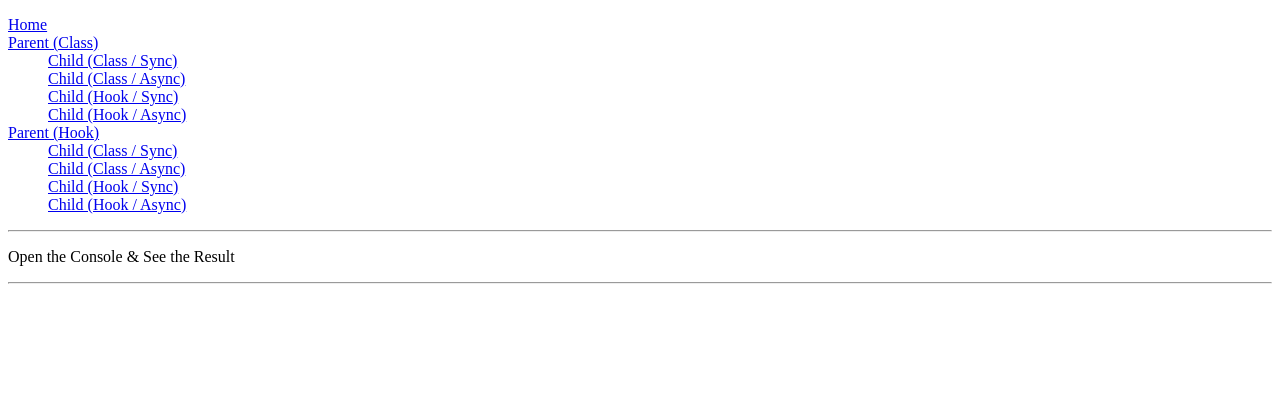
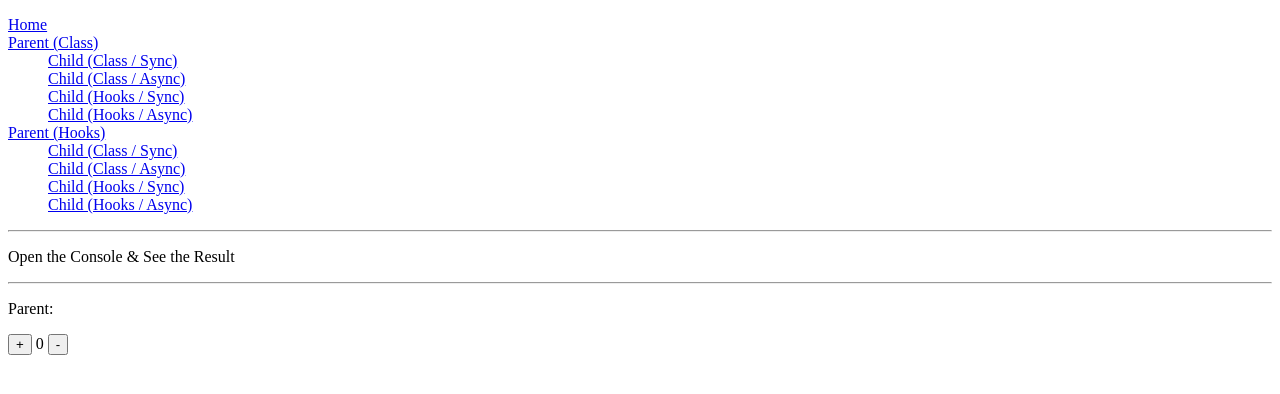
Before and after one commit to tonghuashuo/react-lifecycle, a React (Create React App) app: page /#/hooks in a window 1280 px wide. Shown: the top 394 px of the page. Built offline with nearby package versions, Linux system fonts and the light colour scheme.

Commit message:
refactor: rename Hook to Hooks

```diff
--- a/src/App.tsx
+++ b/src/App.tsx
@@ -1,21 +1,21 @@
 import React, { Component, Fragment } from 'react'
 import { Switch, Route, NavLink} from 'react-router-dom'
 import ParentClass from './components/ParentClass'
-import ParentHook from './components/ParentHook'
+import ParentHooks from './components/ParentHooks'
 
 const routes = [
   { to: '/', label: 'Home' },
   { to: '/class', label: 'Parent (Class)', children: [
     { to: '/class-sync', label: 'Child (Class / Sync)' },
     { to: '/class-async', label: 'Child (Class / Async)' },
-    { to: '/hook-sync', label: 'Child (Hook / Sync)' },
-    { to: '/hook-async', label: 'Child (Hook / Async)' },
+    { to: '/hooks-sync', label: 'Child (Hooks / Sync)' },
+    { to: '/hooks-async', label: 'Child (Hooks / Async)' },
   ] },
-  { to: '/hook', label: 'Parent (Hook)', children: [
+  { to: '/hooks', label: 'Parent (Hooks)', children: [
     { to: '/class-sync', label: 'Child (Class / Sync)' },
     { to: '/class-async', label: 'Child (Class / Async)' },
-    { to: '/hook-sync', label: 'Child (Hook / Sync)' },
-    { to: '/hook-async', label: 'Child (Hook / Async)' }
+    { to: '/hooks-sync', label: 'Child (Hooks / Sync)' },
+    { to: '/hooks-async', label: 'Child (Hooks / Async)' }
   ] },
 ]
 
@@ -51,7 +51,7 @@ class App extends Component {
 
         <Switch>
           <Route path='/class' component={ParentClass} />
-          <Route path='/hook' component={ParentHook} />
+          <Route path='/hooks' component={ParentHooks} />
         </Switch>
       </div>
     )
--- a/src/components/ChildHookSync.tsx
+++ b/src/components/ChildHooksAsync.tsx
@@ -2,7 +2,7 @@ import React, { useState, useEffect } from 'react'
 import { ParentProps } from './interface'
 import { getDelay } from './utils'
 
-const ChildHookSync = (props: ParentProps) => {
+const ChildHooksAsync = (props: ParentProps) => {
   const { parentCounter } = props
   const [counter, setCounter] = useState(0)
 
@@ -51,4 +51,4 @@ const ChildHookSync = (props: ParentProps) => {
   )
 }
 
-export default ChildHookSync
+export default ChildHooksAsync
--- a/src/components/ChildHookAsync.tsx
+++ b/src/components/ChildHooksSync.tsx
@@ -2,7 +2,7 @@ import React, { useState, useEffect } from 'react'
 import { ParentProps } from './interface'
 import { getDelay } from './utils'
 
-const ChildHookAsync = (props: ParentProps) => {
+const ChildHooksSync = (props: ParentProps) => {
   const { parentCounter } = props
   const [counter, setCounter] = useState(0)
 
@@ -51,4 +51,4 @@ const ChildHookAsync = (props: ParentProps) => {
   )
 }
 
-export default ChildHookAsync
+export default ChildHooksSync
--- a/src/components/ParentClass.tsx
+++ b/src/components/ParentClass.tsx
@@ -2,15 +2,15 @@ import React, { Component } from 'react'
 import Loadable from 'react-loadable'
 import { Switch, Route, RouteComponentProps} from 'react-router-dom'
 import ChildClassSync from './ChildClassSync'
-import ChildHookSync from './ChildHookSync'
+import ChildHooksSync from './ChildHooksSync'
 import { getDelay } from './utils'
 
 const ChildClassAsync = Loadable({
   loader: () => import('./ChildClassAsync'),
   loading: () => null
 })
-const ChildHookAsync = Loadable({
-  loader: () => import('./ChildHookAsync'),
+const ChildHooksAsync = Loadable({
+  loader: () => import('./ChildHooksAsync'),
   loading: () => null
 })
 
@@ -79,8 +79,8 @@ class ParentClass extends Component<ParentClassProps> {
         <Switch>
           <Route path={`${this.props.match.path}/class-sync`} render={props => <ChildClassSync parentCounter={this.state.counter} />} />
           <Route path={`${this.props.match.path}/class-async`} render={props => <ChildClassAsync parentCounter={this.state.counter} />} />
-          <Route path={`${this.props.match.path}/hook-sync`} render={props => <ChildHookSync parentCounter={this.state.counter} />} />
-          <Route path={`${this.props.match.path}/hook-async`} render={props => <ChildHookAsync parentCounter={this.state.counter} />} />
+          <Route path={`${this.props.match.path}/hooks-sync`} render={props => <ChildHooksSync parentCounter={this.state.counter} />} />
+          <Route path={`${this.props.match.path}/hooks-async`} render={props => <ChildHooksAsync parentCounter={this.state.counter} />} />
         </Switch>
       </div>
     )
--- a/src/components/ParentHook.tsx
+++ b/src/components/ParentHooks.tsx
@@ -2,21 +2,21 @@ import React, { useState, useEffect } from 'react'
 import Loadable from 'react-loadable'
 import { Switch, Route, RouteComponentProps} from 'react-router-dom'
 import ChildClassSync from './ChildClassSync'
-import ChildHookSync from './ChildHookSync'
+import ChildHooksSync from './ChildHooksSync'
 import { getDelay } from './utils'
 
 const ChildClassAsync = Loadable({
   loader: () => import('./ChildClassAsync'),
   loading: () => null
 })
-const ChildHookAsync = Loadable({
-  loader: () => import('./ChildHookAsync'),
+const ChildHooksAsync = Loadable({
+  loader: () => import('./ChildHooksAsync'),
   loading: () => null
 })
 
-interface ParentHookProps extends RouteComponentProps {}
+interface ParentHooksProps extends RouteComponentProps {}
 
-const ParentHook = (props: ParentHookProps) => {
+const ParentHooks = (props: ParentHooksProps) => {
   const { match } = props
   const [counter, setCounter] = useState(0)
 
@@ -65,11 +65,11 @@ const ParentHook = (props: ParentHookProps) => {
       <Switch>
         <Route path={`${match.path}/class-sync`} render={props => <ChildClassSync parentCounter={counter} />} />
         <Route path={`${match.path}/class-async`} render={props => <ChildClassAsync parentCounter={counter} />} />
-        <Route path={`${match.path}/hook-sync`} render={props => <ChildHookSync parentCounter={counter} />} />
-        <Route path={`${match.path}/hook-async`} render={props => <ChildHookAsync parentCounter={counter} />} />
+        <Route path={`${match.path}/hooks-sync`} render={props => <ChildHooksSync parentCounter={counter} />} />
+        <Route path={`${match.path}/hooks-async`} render={props => <ChildHooksAsync parentCounter={counter} />} />
       </Switch>
     </div>
   )
 }
 
-export default ParentHook
+export default ParentHooks
```
